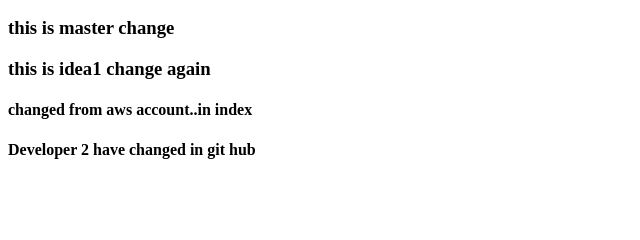
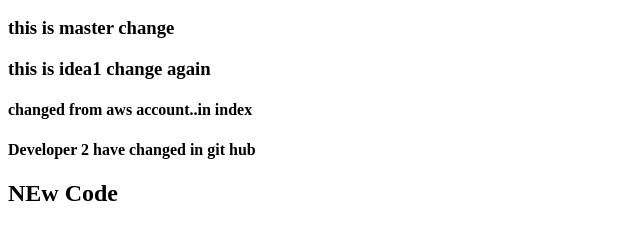
Before and after one commit to krishankrathore1986/webapp, a plain HTML site: page index.html in a window 1280 px wide. Shown: the part 96-336 px from the top of the page, without its empty margins (0-640 px from the left). Drawn offline with Linux system fonts and the light colour scheme.

Commit message:
new code change

```diff
--- a/index.html
+++ b/index.html
@@ -4,3 +4,4 @@
 <h3>this is idea1 change again</h3>
 <h4>changed from aws account..in index</h3>
 <h4> Developer 2 have changed in git hub</h4>
+<h2>NEw Code</h2>
```
